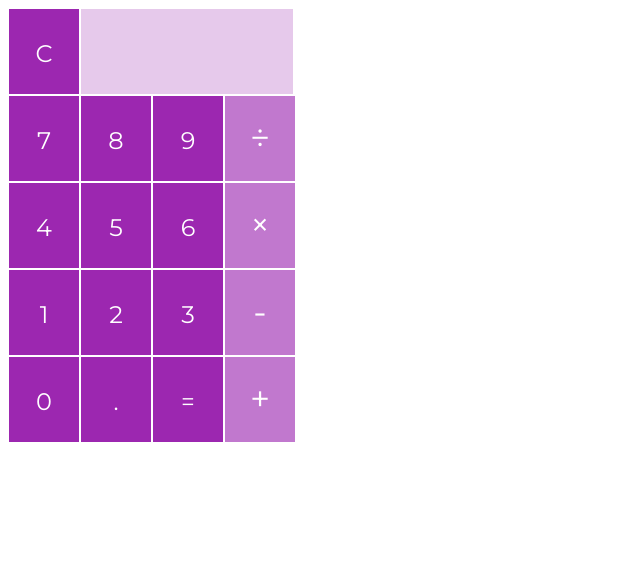
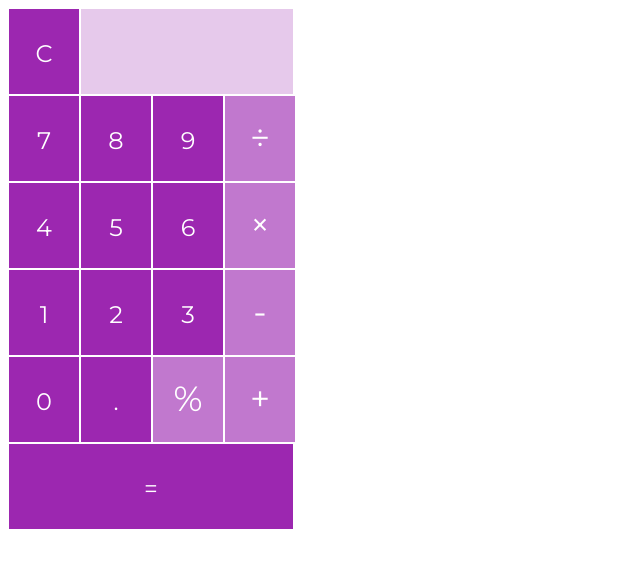
Before and after one commit to molbrown/hw-w2d3-molbrown, a plain HTML site: page index.html in a window 1280 px wide. Shown: the whole page, without its empty margins (0-640 px from the left). Drawn offline with Linux system fonts and the light colour scheme.

Commit message:
Modulo calculator added- button and function.

```diff
--- a/index.html
+++ b/index.html
@@ -26,8 +26,9 @@
       <div class= "square operator" id= "minus">-</div>
       <div class= "square break" id= "zero">0</div>
       <div class= "square" id= "decimal">.</div>
-      <div class= "square" id= "equals">=</div>
+      <div class= "square operator" id= "modulo">%</div>
       <div class= "square operator" id= "plus">+</div>
+      <div class= "square break" id= "equals">=</div>
     </form>
     <script src="main.js"></script>
   </body>
--- a/main.css
+++ b/main.css
@@ -37,6 +37,11 @@ body {
     background-color: #C178CE;
     padding-top: 20px;
     height: 65px;
+    /* float: right; */
+}
+
+#equals {
+    width: 284px;
 }
 
 .break {
--- a/main.js
+++ b/main.js
@@ -72,6 +72,11 @@ decimal.addEventListener('click', function(){
 }
 })
 
+var modulo = calculator.querySelector('#modulo');
+modulo.addEventListener('click', function(){
+  document.querySelector('#display').value += '%';
+})
+
 var plus = calculator.querySelector('#plus');
 plus.addEventListener('click', function(){
   document.querySelector('#display').value += '+';
```
